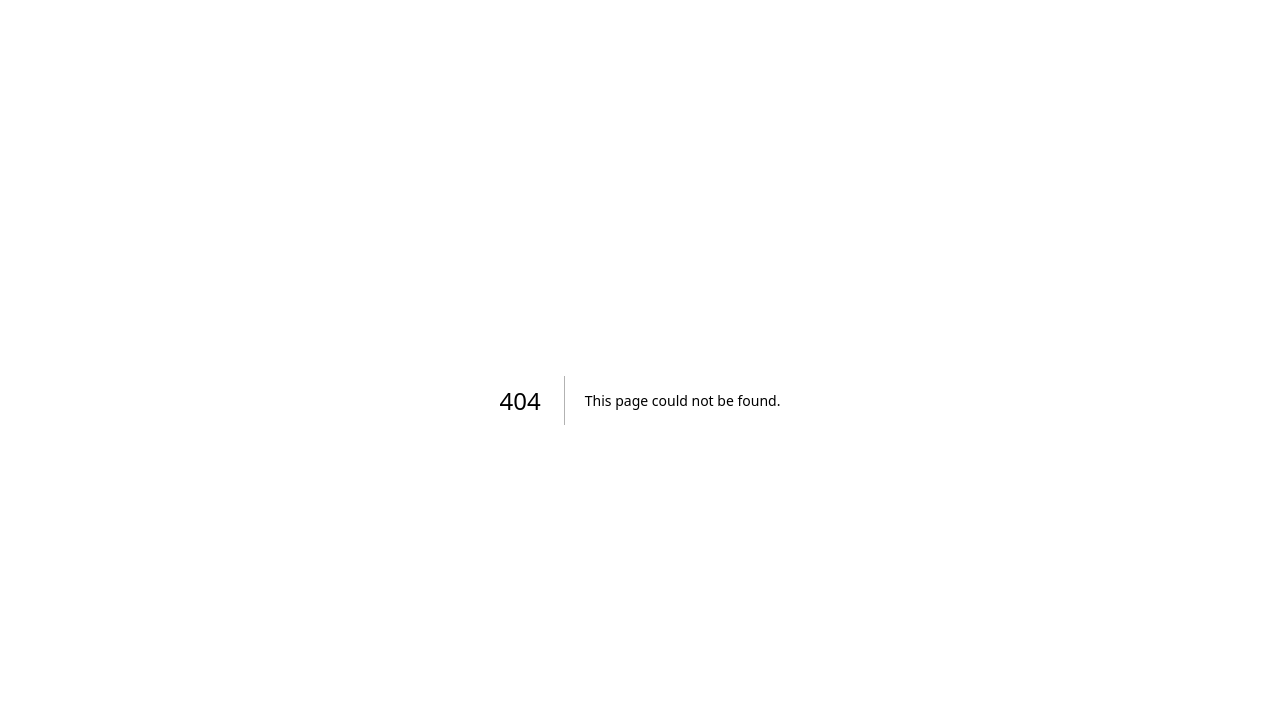
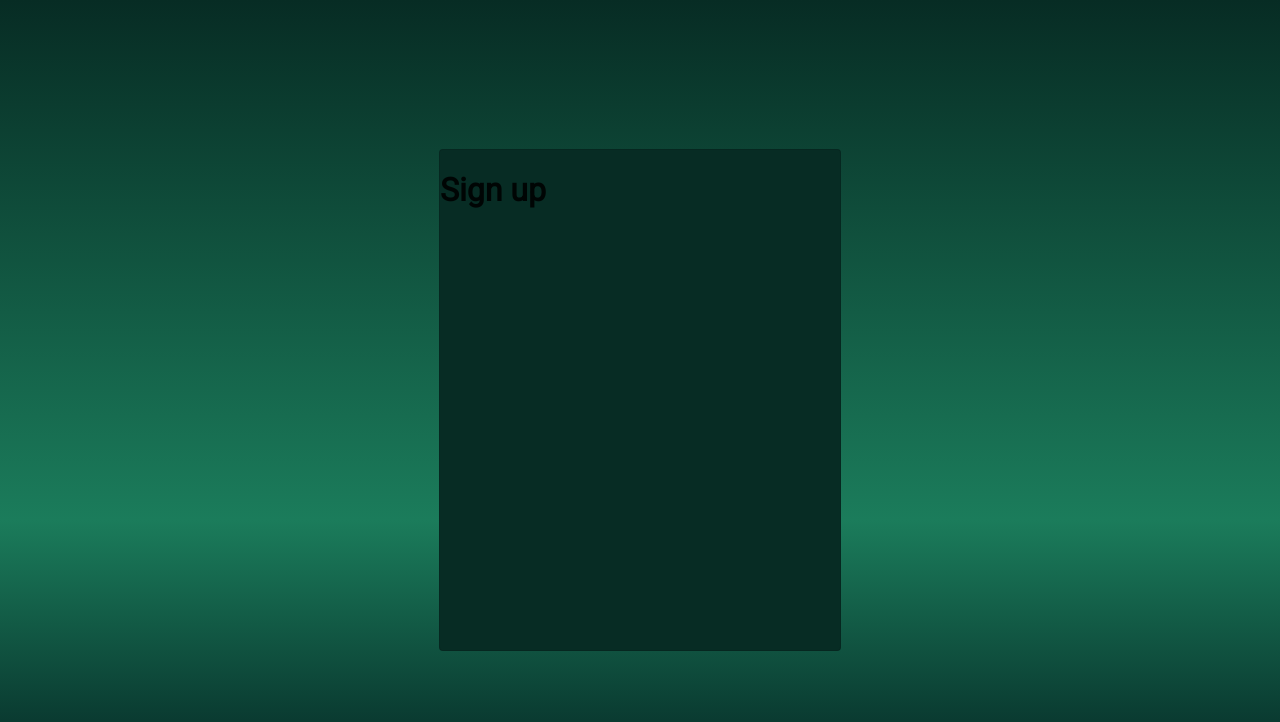
Before and after one commit to nuuye/fitness-app-logger, a Next.js app in the folder fitlogs/frontend/: page /identification in a window 1280 px wide. Before the commit this address had no page. Shown: the top 722 px of the page. Built offline with nearby package versions, Linux system fonts and the light colour scheme.

Commit message:
identification page, added global _color.scss

```diff
--- /dev/null
+++ b/fitlogs/frontend/src/components/signUp/signUp.module.scss
@@ -0,0 +1,9 @@
+@import "../../styles/colors";
+
+.root {
+    .cardContainer {
+        background: $darkGreen;
+        width: 400px;
+        height: 500px;
+    }
+}
--- /dev/null
+++ b/fitlogs/frontend/src/components/signUp/signUp.tsx
@@ -0,0 +1,12 @@
+import Card from "@mui/material/Card";
+import styles from "./signUp.module.scss";
+
+export default function SignUp() {
+    return (
+        <div className={styles.root}>
+            <Card className={styles.cardContainer} variant="outlined">
+                <h1>Sign up</h1>
+            </Card>
+        </div>
+    );
+}
--- /dev/null
+++ b/fitlogs/frontend/src/pages/idenfification.module.scss
@@ -0,0 +1,12 @@
+@import "../styles/colors";
+
+.root {
+    width: 100%;
+    height: 100%;
+    display: flex;
+    align-items: center;
+    justify-content: center;
+
+    background: rgb(7, 44, 36);
+    background: linear-gradient(180deg, rgba(7, 44, 36, 1) 0%, rgba(27, 124, 91, 1) 65%, rgba(10, 59, 49, 1) 90%);
+}
--- /dev/null
+++ b/fitlogs/frontend/src/pages/identification.tsx
@@ -0,0 +1,10 @@
+import SignUp from "../components/signUp/signUp";
+import styles from "./idenfification.module.scss";
+
+export default function Identification() {
+    return (
+        <div className={styles.root}>
+            <SignUp />
+        </div>
+    );
+}
--- a/fitlogs/frontend/src/pages/index.tsx
+++ b/fitlogs/frontend/src/pages/index.tsx
@@ -1,10 +1,10 @@
 import React from "react";
 import styles from "./index.module.scss";
-import Card from "@mui/material/Card";
 import AppBar from "../components/appBar/appBar";
 import TextField from "@mui/material/TextField";
 import Input from "@mui/material/Input";
 import Button from "@mui/material/Button";
+import KeyboardArrowRightIcon from "@mui/icons-material/KeyboardArrowRight";
 
 const Home = () => {
     return (
@@ -22,8 +22,9 @@
                     </p>
                     <div className={styles.startContainer}>
                         <Input placeholder="your email address" className={styles.inputContainer}></Input>
-                        <Button className={styles.startButtonContainer} variant="contained">
+                        <Button className={styles.startButtonContainer} variant="contained" endIcon>
                             Start now
+                            <KeyboardArrowRightIcon className={styles.arrowIcon} fontSize="small" />
                         </Button>
                     </div>
                 </div>
--- /dev/null
+++ b/fitlogs/frontend/src/styles/_colors.scss
@@ -0,0 +1,7 @@
+$greenGradient: linear-gradient(180deg, rgb(5, 138, 124) 0%, rgba(6, 95, 141, 1) 65%, rgba(3, 83, 99, 1) 90%);
+$lightGreen: #a7ecee;
+$mediumGreen: #0d6547db;
+$darkGreen: #072c24;
+$mixedGreenGrey: #76aaa4;
+$buttonDarkGreen: rgb(11, 114, 84);
+$hoverButtonDarkGreen: rgb(14, 124, 93);
```
Also changed, not shown: fitlogs/frontend/src/pages/index.module.scss (+8 -0 lines), 2 other files (tests, documents, lock files or other folders).
